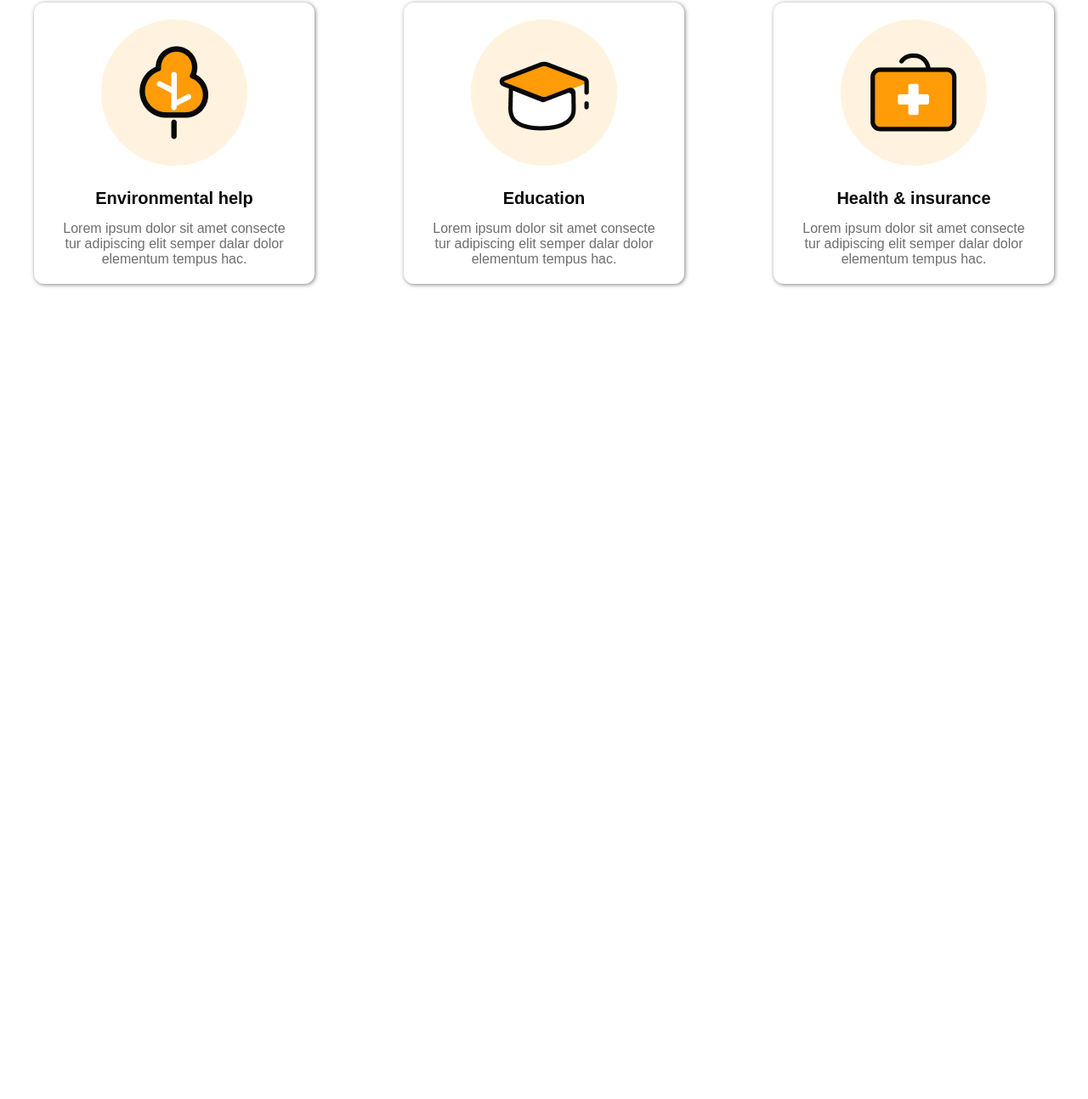
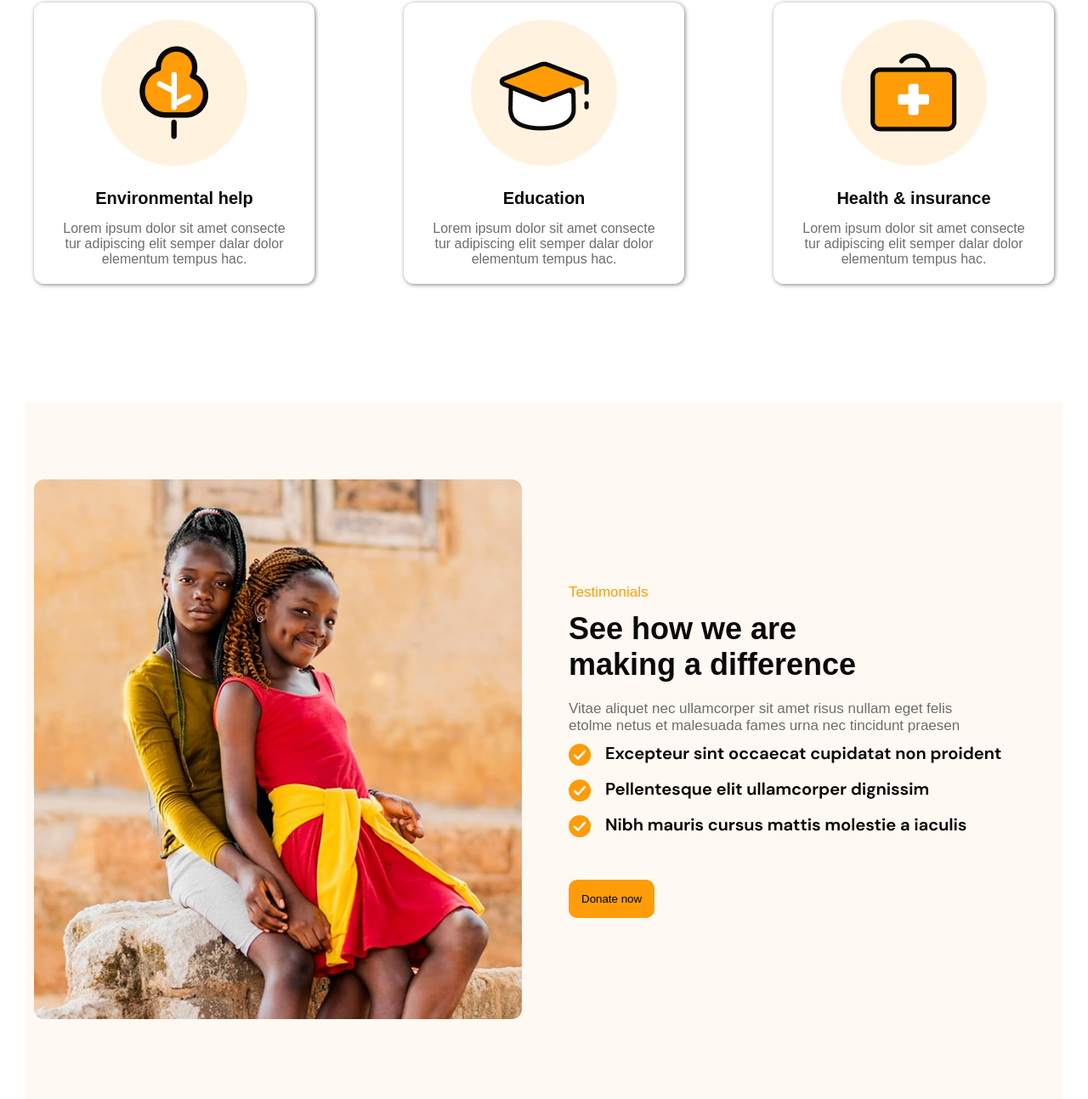
Before and after one commit to benshojonov/Exam-3, a plain HTML site: page index.html in a window 1280 px wide. Shown: the part 5577-6870 px from the top of the page at 85% size. Before the commit the page ends 6051 px from the top, so only its background shows below. Drawn offline with Linux system fonts and the light colour scheme.

Commit message:
section7

```diff
--- a/index.html
+++ b/index.html
@@ -182,5 +182,26 @@
         </div>
     </div>
 </div>
+
+<div class="section7">
+    <div class="img">
+        <img src="./images/IMAGE (26).png" alt="">
+        <!-- <div class="dar">
+            <p>“Ultrices eros in cursus turpis massa <br> tincidunt sem nulla pharetra diam <br> sit amet nisl suscipit adipis.”</p>
+            <h4>Amara Onai</h4>
+            <p>Citizen of South Africa</p>
+        </div> -->
+    </div>
+
+    <div class="testi">
+        <p class="p1">Testimonials</p>
+        <h2>See how we are <br> making a difference</h2>
+        <p class="gv">Vitae aliquet nec ullamcorper sit amet risus nullam eget felis <br> etolme netus et malesuada fames urna nec tincidunt praesen</p>
+        <img src="./images/Frame (10).png" alt="">
+        <img src="./images/Frame (11).png" alt="">
+        <img class="oi" src="./images/Frame (12).png" alt="">
+        <button class="button">Donate now</button>
+    </div>
+</div>
 </body>
 </html>
--- a/style.css
+++ b/style.css
@@ -276,3 +276,47 @@ hr{
     display: flex;
     justify-content: space-between;
 }
+.dar{
+    box-shadow: 1px 1px 5px grey;
+    padding: 45px 30px;
+    width: 300px;
+    border-radius: 12px;
+}
+.dar p{
+    color: #6E6E6E;
+    font-size: 18px;
+}
+
+.dar h4{
+    margin-top: 17px;
+    margin-bottom: 15px;
+    font-size: 18px;
+    color: #090909;
+
+}
+.section7{
+    margin: auto;
+    max-width: 1200px;
+    display: flex;
+    align-items: center;
+    gap: 55px;
+    background-color: #FEF9F2;
+    padding: 90px 10px;
+}
+.testi h2{
+    font-size: 36px;
+    color: #090909;
+    margin-bottom: 21px;
+}
+.gv{
+    color: #6E6E6E;
+    font-size: 17px;
+
+}
+.testi img{
+    margin-top: 11px;
+
+}
+.oi{
+    margin-bottom: 45px;
+}
```
Also changed, not shown: images/Frame (10).png (added), images/Frame (11).png (added), images/Frame (12).png (added), images/IMAGE (26).png (added).
